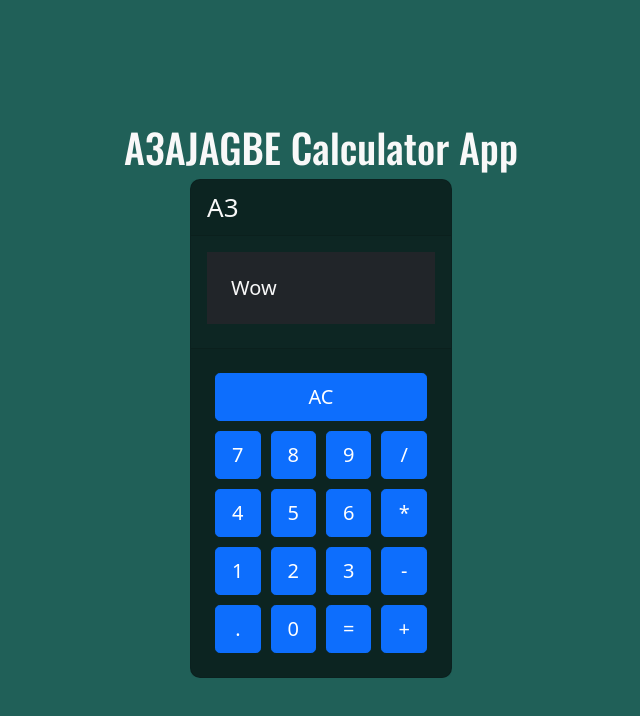
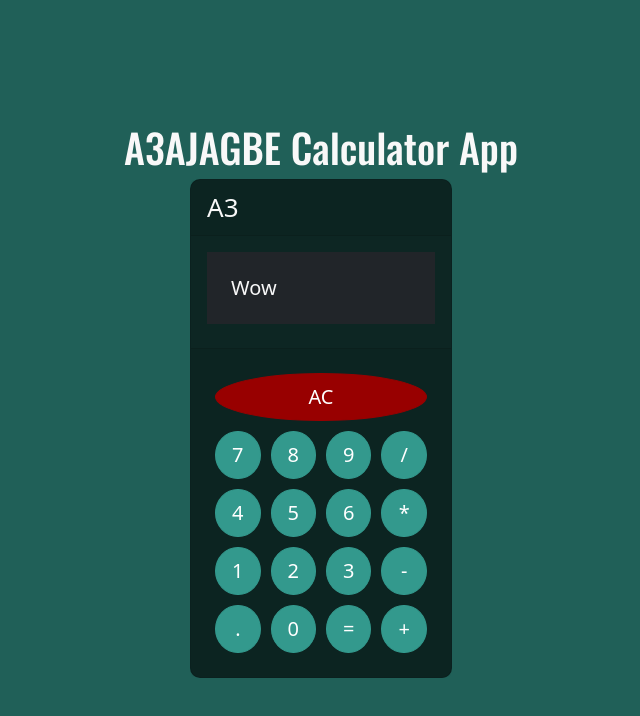
Before and after one commit to A3AJAGBE/react-calculator, a React (Create React App) app: page / in a window 1280 px wide. Shown: the top 716 px of the page, without its empty margins (319-959 px from the left). Built offline with nearby package versions, Linux system fonts and the light colour scheme.

Commit message:
Add more calc button style

```diff
--- a/src/App.css
+++ b/src/App.css
@@ -24,4 +24,19 @@
 #clear {
     grid-column: 1 / 5;
     grid-row: 1;
-  }
+    background-color: #980000;
+    border-color: #980000;
+}
+
+.Calc-Grid .theme-button {
+    border-radius: 50%;
+    background: #206058;
+    border-color: #206058;
+    color: #F8F8F8;
+}
+
+.Calc-Grid .Calc-Btn {
+    background-color: #33998d;
+    border-color: #33998d;
+    border-radius: 50%;
+}
```
